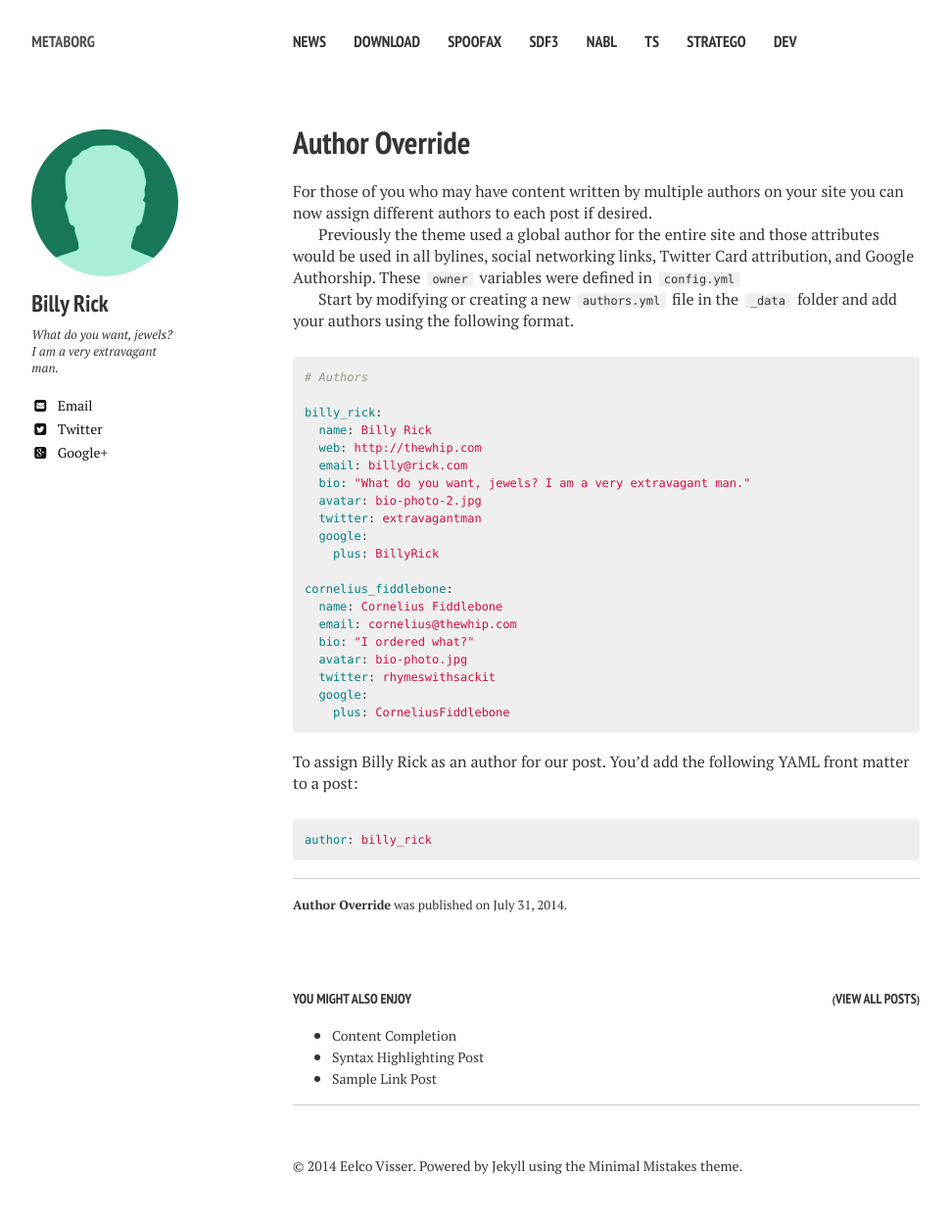
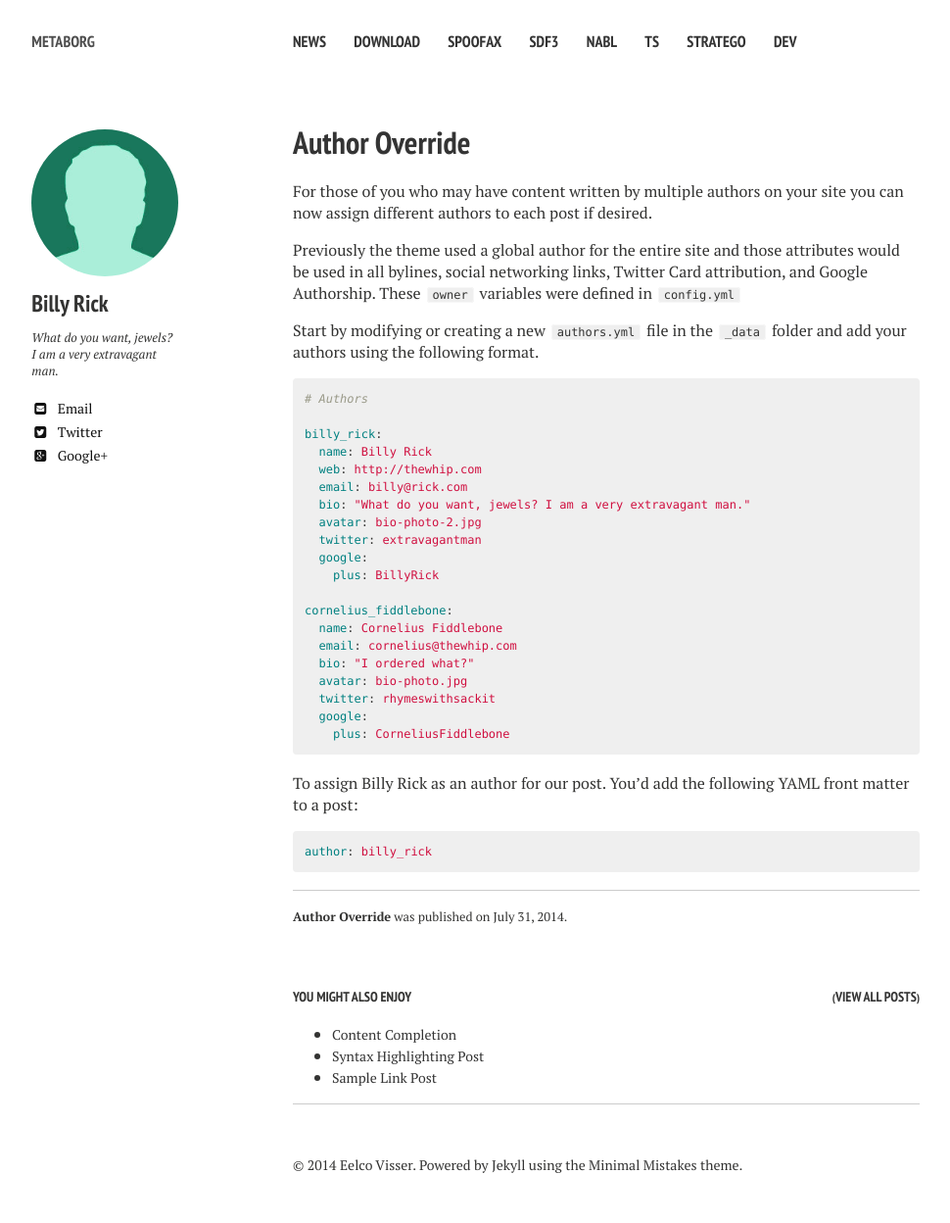
Before and after one commit to MartijnDwars/metaborg.github.io, a Jekyll site: the page built from _posts/2014-07-31-author-override.md, in a window 1280 px wide. Shown: the whole page at 98% size, without its empty margins (21-991 px from the left). Built offline with Jekyll 4.4.1, drawn with Linux system fonts in a browser that asks for light colours; nearby versions of some CDN libraries.

Commit message:
less space between paragraphs

```diff
--- a/_sass/mixins.scss
+++ b/_sass/mixins.scss
@@ -70,7 +70,7 @@
 text-overflow: ellipsis;
 white-space: nowrap; }
 
-$indent-var: 0rem + ($doc-line-height / $doc-font-size);
+$indent-var: 0rem + 0.5 ($doc-line-height / $doc-font-size);
 
 // GRADIENTS
 // --------------------------------------------------
```
